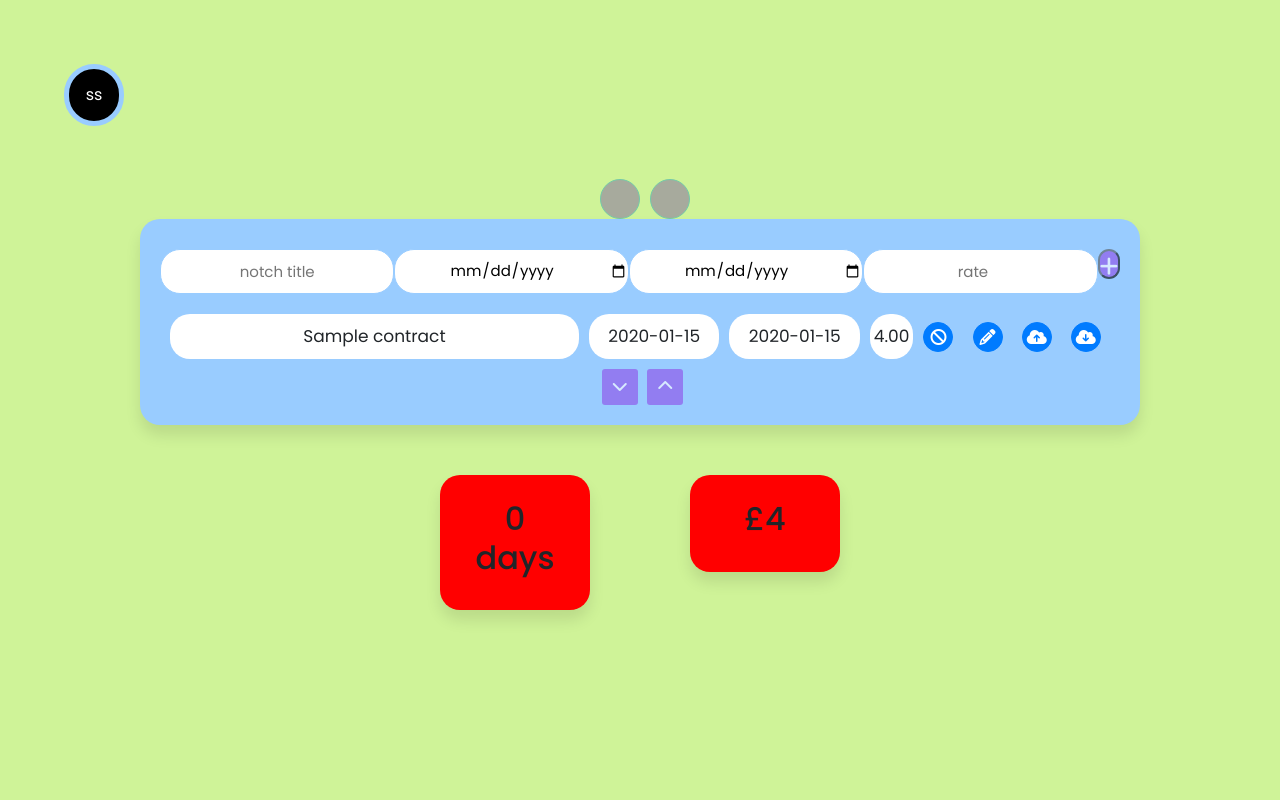
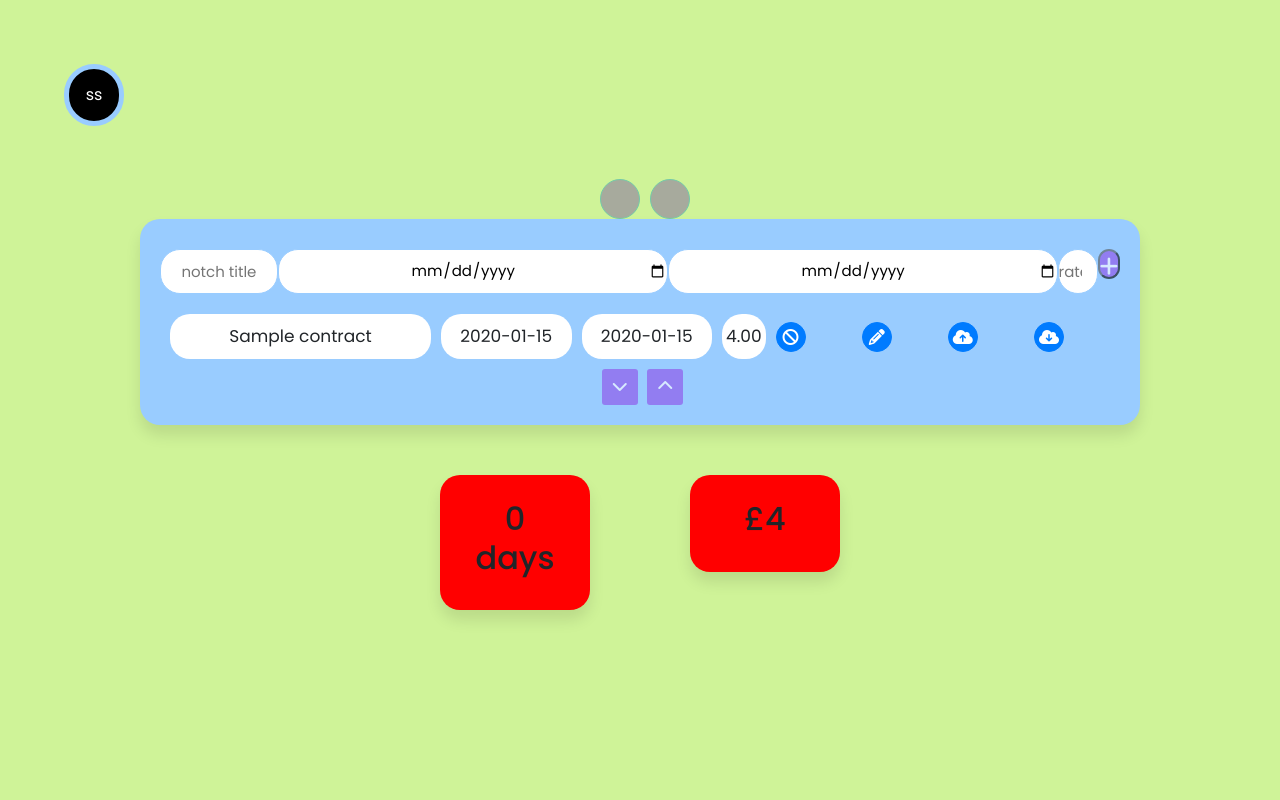
Before and after one commit to EireSmith/notch, a Flask app: page / in a window 1280 px wide. Run offline with Flask 2, Linux system fonts and the light colour scheme; a user stored in the database is signed in; tables that the repository leaves empty hold one stand-in row (values such as "Sample post"); some libraries are stand-ins or nearby versions.

Commit message:
Update style.css
testing width of input fields

```diff
--- a/website/static/css/style.css
+++ b/website/static/css/style.css
@@ -200,8 +200,8 @@ width:100%;
 margin: auto;
 }
 
-input #pay{width: 10%;}
-input #job{width: 40%;}
+#pay{width: 10%;}
+#job{width: 30%;}
 
 
 .inputField input:focus{
@@ -251,7 +251,7 @@ table td:not(.b){
 }
 
 td.job_title{
-	width: 47%;
+	width: 30%;
 }
 
 td.date_start{
```
